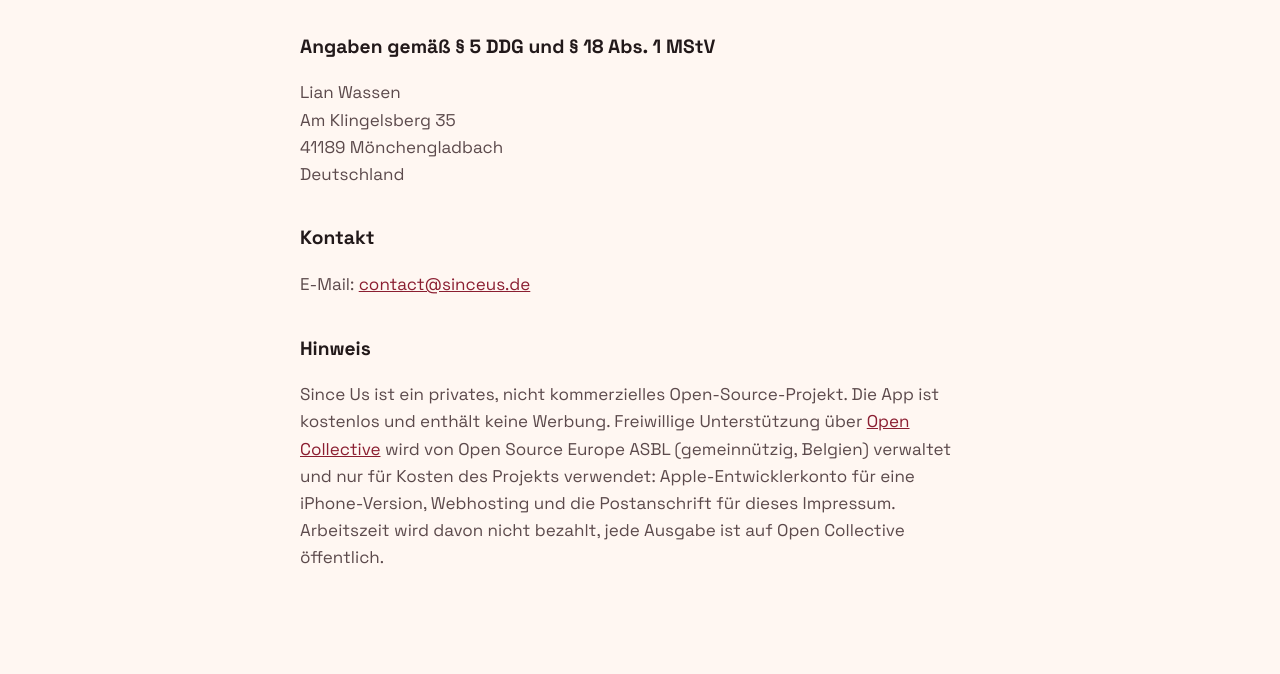
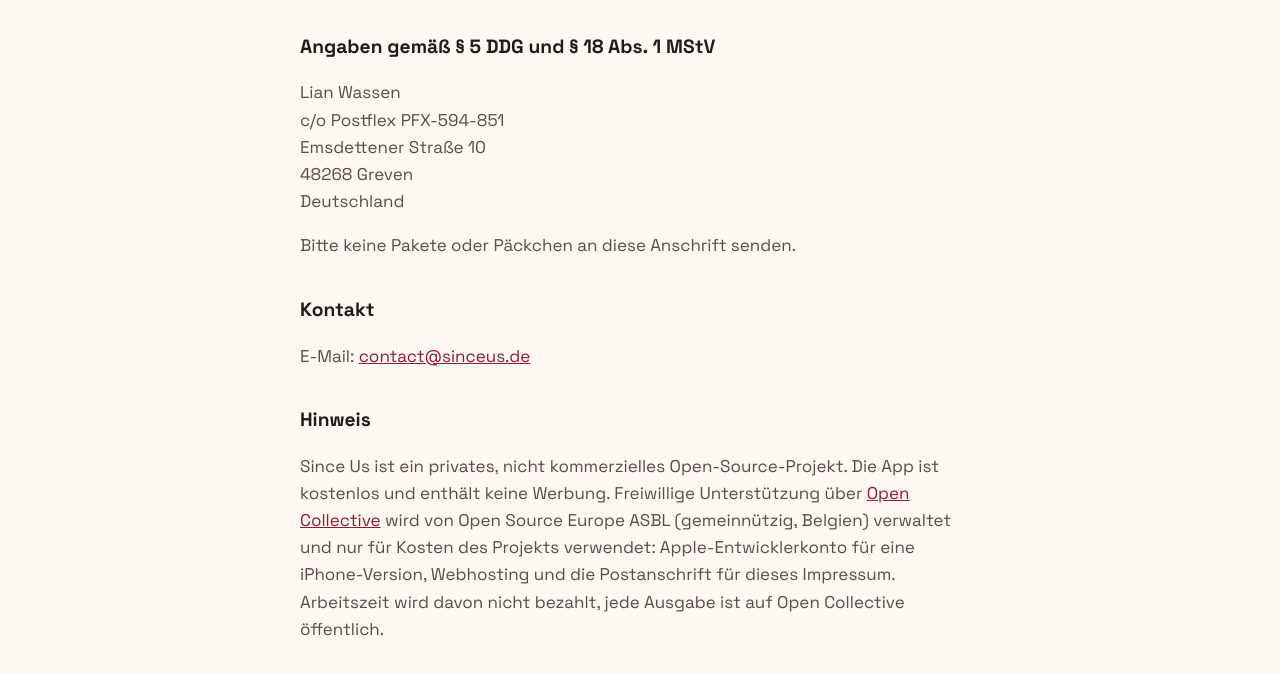
Before and after one commit to DerDieDasLian/sinceus, a plain HTML site: page docs/impressum.html in a window 1280 px wide. Shown: the part 242-916 px from the top of the page. Drawn offline with Linux system fonts and the light colour scheme.

Commit message:
Impressum: Postflex-Adresse statt Privatanschrift
Die ladungsfähige Anschrift im Impressum und in der Datenschutzerklärung
ist jetzt die c/o-Adresse bei Postflex (PFX-594-851, Greven). Dazu der
von Postflex empfohlene Hinweis, keine Pakete an diese Anschrift zu senden.

Co-Authored-By: Claude Opus 5.5 <noreply@anthropic.com>
Claude-Session: https://claude.ai/code/session_01LVcpY3EZJa1zti1QhKGzU9

```diff
--- a/docs/impressum.html
+++ b/docs/impressum.html
@@ -32,9 +32,11 @@
 
 <h2>Angaben gemäß § 5 DDG und § 18 Abs. 1 MStV</h2>
 <p>Lian Wassen<br>
-Am Klingelsberg 35<br>
-41189 Mönchengladbach<br>
+c/o Postflex PFX-594-851<br>
+Emsdettener Straße 10<br>
+48268 Greven<br>
 Deutschland</p>
+<p>Bitte keine Pakete oder Päckchen an diese Anschrift senden.</p>
 
 <h2>Kontakt</h2>
 <p>E-Mail: <a href="mailto:contact@sinceus.de">contact@sinceus.de</a></p>
```
Also changed, not shown: docs/legal-notice.html (+4 -2 lines), docs/privacy-de.html (+3 -2 lines), docs/privacy-en.html (+3 -2 lines).
